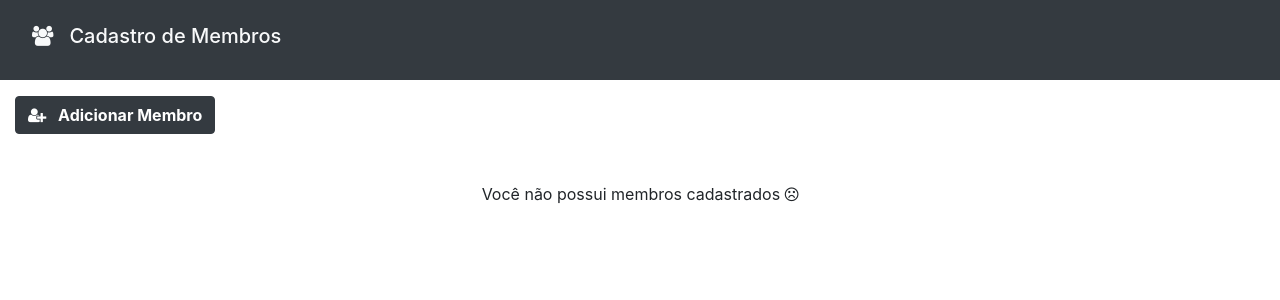
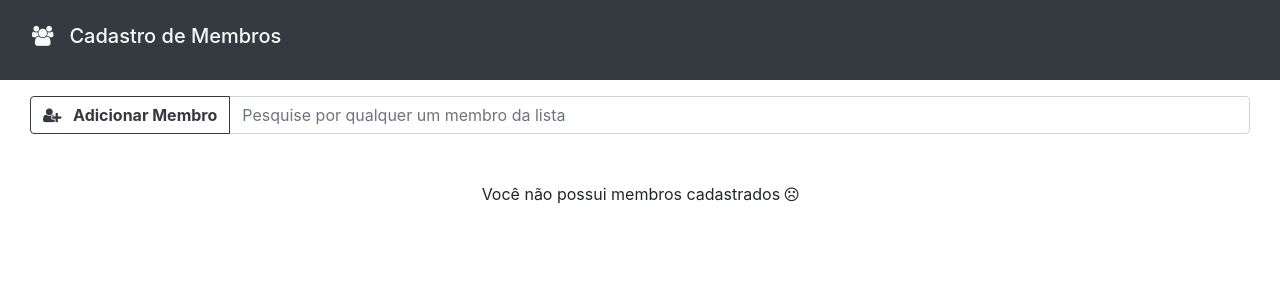
Before and after one commit to Projetos-de-Crente/cadastro-membros, an Angular app: page /membros/listar in a window 1280 px wide. Shown: the top 300 px of the page. Built offline with nearby package versions, Linux system fonts and the light colour scheme.

Commit message:
Adiciona barra de pesquisa

```diff
--- a/src/app/app.component.html
+++ b/src/app/app.component.html
@@ -3,4 +3,5 @@
     <h5 class="p-3"><i class="fa fa-users mr-3"></i>{{ title }}</h5>
   </a>
 </nav>
+
 <router-outlet></router-outlet>
--- a/src/app/membros/listar/listar.component.html
+++ b/src/app/membros/listar/listar.component.html
@@ -1,17 +1,24 @@
 <div class="container-fluid">
-  <button [routerLink]="['/membros/cadastrar']" class="btn btn-dark font-weight-bold"><i
-      class="fa fa-user-plus mr-2"></i>
-    Adicionar Membro </button>
-
+  <div class="col-12">
+    <div class="input-group">
+      <div class="input-group-prepend">
+        <!-- <button class="btn btn-dark"> <i class="fa fa-search"></i></button> -->
+        <button [routerLink]="['/membros/cadastrar']" class="btn btn-outline-dark font-weight-bold"><i
+            class="fa fa-user-plus mr-2"></i>
+          Adicionar Membro </button>
+      </div>
+      <input type="text" class="form-control" placeholder="Pesquise por qualquer um membro da lista">
+    </div>
+  </div>
   <p *ngIf="membros.length==0" class="mt-5 text-center">Você não possui membros cadastrados <i
       class="fa fa-frown-o"></i></p>
-
-  <div [statusInativo]="membro.inativo" *ngFor="let membro of membros" class="card mt-3 mb-3" style="max-width: 540px;">
+  <div [statusInativo]="membro.inativo" *ngFor="let membro of membros" class="card mt-3 mb-3 container-fluid"
+    style="max-width: 540px;">
     <div class="row no-gutters">
-      <div class="col-md-4">
+      <div class="col-md-4 mt-2">
         <img
           src="https://scontent-gig2-1.xx.fbcdn.net/v/t1.0-9/37161490_1777794148954822_7107695993230983168_n.jpg?_nc_cat=109&_nc_oc=AQn_9lv8yyhtAo02gqvxjhqbv56lSLOV1WW8ZRwB51yxyb6-vR4eovNJvhE0JzqS76s&_nc_ht=scontent-gig2-1.xx&oh=20e436a37e3fda51545941cd3bcafb18&oe=5E29C623"
-          class="card-img ml-2 mt-2">
+          class="card-img">
       </div>
       <div class="col-md-8">
         <div class="card-body">
```
